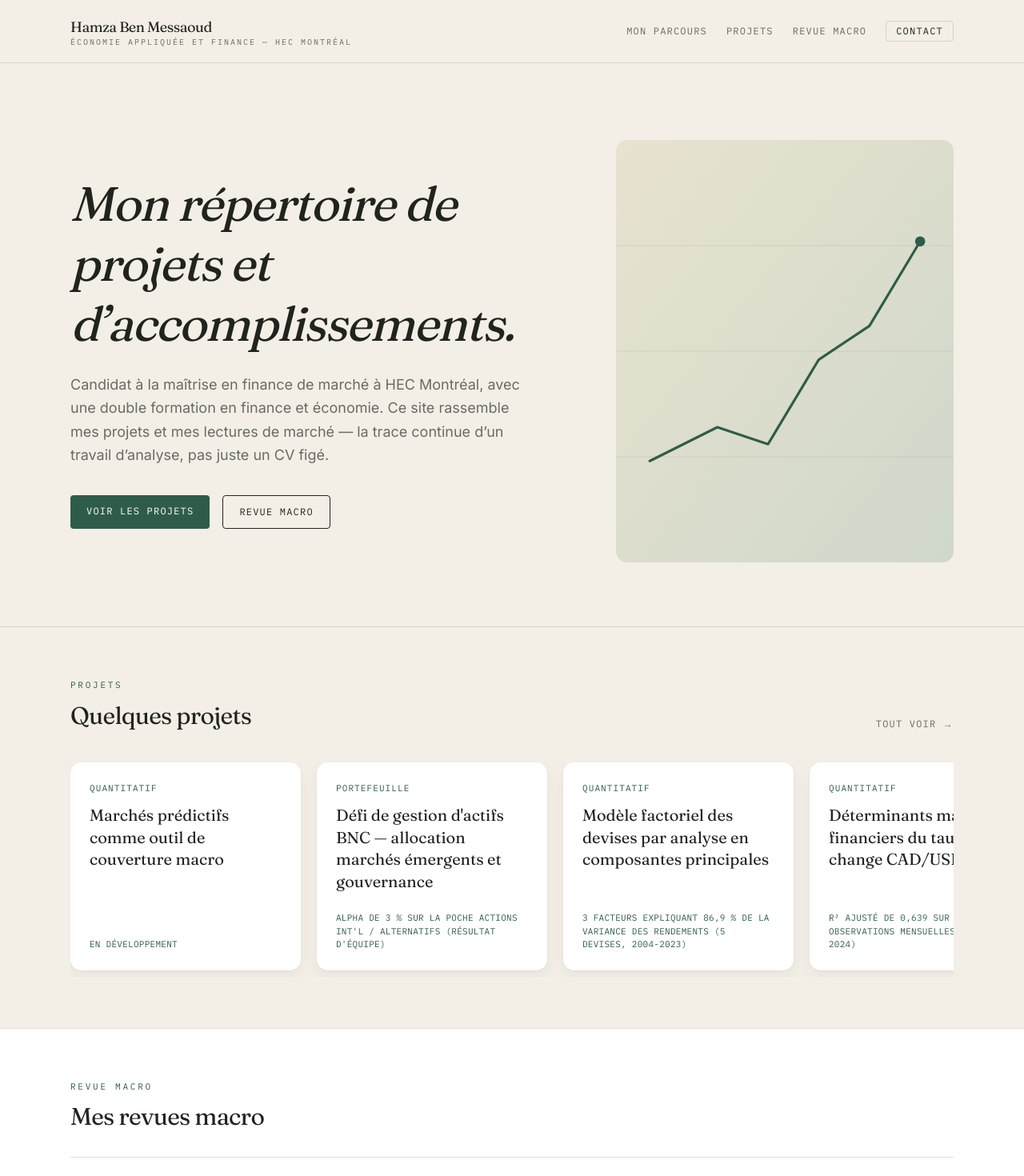
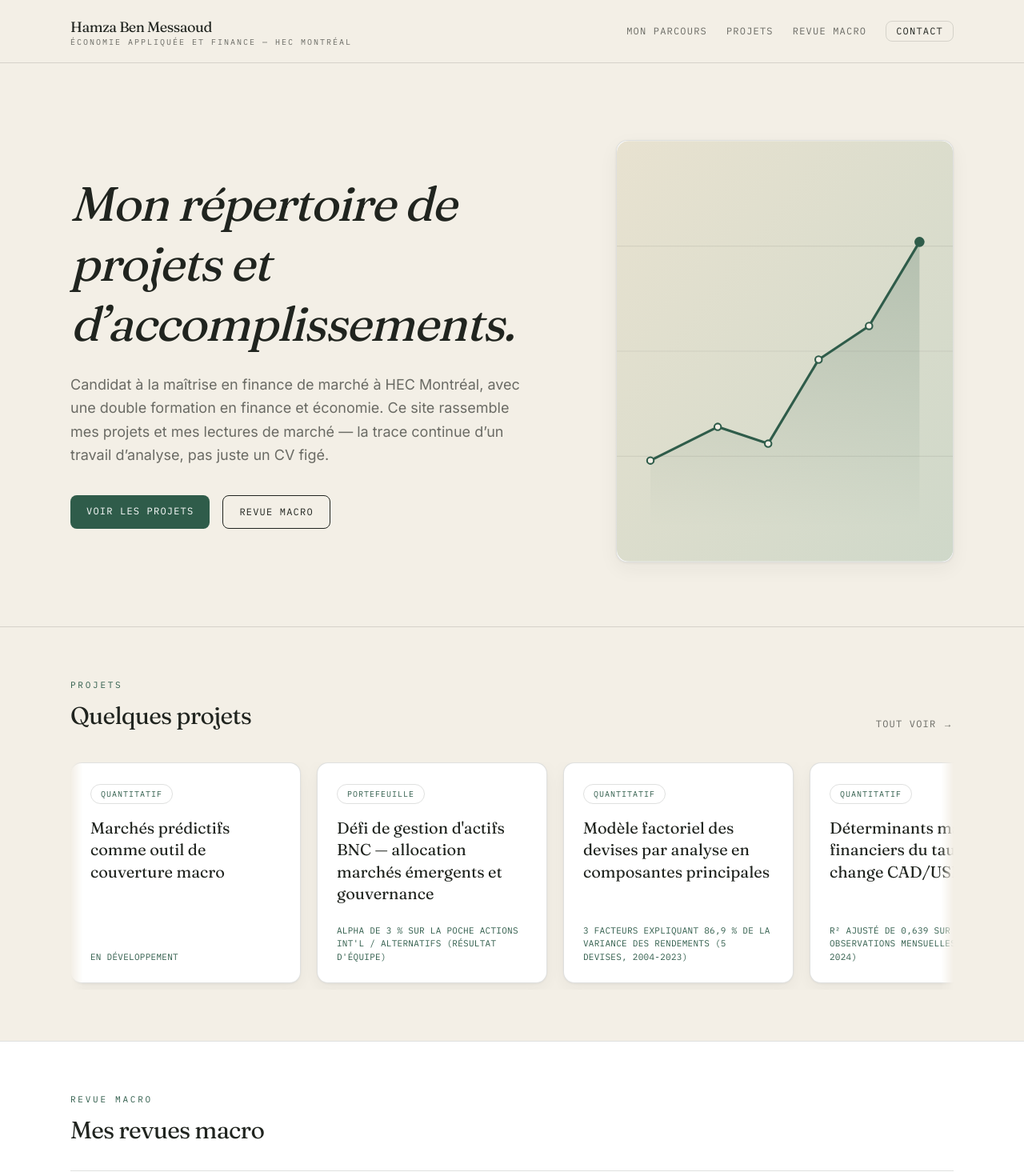
Before and after one commit to benmessaoudhamza13-create/Site-Hamza, a Next.js app: page / in a window 1280 px wide. Shown: the top 1470 px of the page at 80% size. Built offline with nearby package versions, Linux system fonts and the light colour scheme.

Commit message:
avec les noms

```diff
--- a/src/app/apropos/page.tsx
+++ b/src/app/apropos/page.tsx
@@ -41,10 +41,15 @@ const benevolat = [
 
 const sport = ["Triathlon", "Hyrox", "Spartan Race"];
 
-const CV_PATH = "/cv-hamza-benmessaoud.pdf";
+const CV_PATHS = {
+  fr: "/documents/cv-fr.pdf",
+  en: "/documents/cv-en.pdf",
+} as const;
 
 export default function AProposPage() {
   const [cvOpen, setCvOpen] = useState(false);
+  const [cvLang, setCvLang] = useState<"fr" | "en">("fr");
+  const cvPath = CV_PATHS[cvLang];
 
   return (
     <div className="mx-auto max-w-3xl px-6 py-16">
@@ -111,7 +116,7 @@ export default function AProposPage() {
               {benevolat.map((b) => (
                 <span
                   key={b}
-                  className="rounded-[4px] border rule px-2.5 py-1 font-mono text-[10px] uppercase tracking-widest text-dim"
+                  className="rounded-full border rule px-3 py-1 font-mono text-[10px] uppercase tracking-widest text-dim"
                 >
                   {b}
                 </span>
@@ -124,7 +129,7 @@ export default function AProposPage() {
               {sport.map((s) => (
                 <span
                   key={s}
-                  className="rounded-[4px] border rule px-2.5 py-1 font-mono text-[10px] uppercase tracking-widest text-dim"
+                  className="rounded-full border rule px-3 py-1 font-mono text-[10px] uppercase tracking-widest text-dim"
                 >
                   {s}
                 </span>
@@ -144,13 +149,35 @@ export default function AProposPage() {
             onClick={(e) => e.stopPropagation()}
           >
             <div className="flex items-center justify-between border-b rule px-4 py-3">
+              <div className="flex items-center gap-4">
+                <div className="flex overflow-hidden rounded-full border rule font-mono text-[10px] uppercase tracking-widest">
+                  <button
+                    type="button"
+                    onClick={() => setCvLang("fr")}
+                    className={`px-3 py-1 transition-colors duration-200 ease ${
+                      cvLang === "fr" ? "bg-accent text-white" : "text-dim hover:text-accent"
+                    }`}
+                  >
+                    FR
+                  </button>
+                  <button
+                    type="button"
+                    onClick={() => setCvLang("en")}
+                    className={`px-3 py-1 transition-colors duration-200 ease ${
+                      cvLang === "en" ? "bg-accent text-white" : "text-dim hover:text-accent"
+                    }`}
+                  >
+                    EN
+                  </button>
+                </div>
                 <a
-                href={CV_PATH}
+                  href={cvPath}
                   download
                   className="font-mono text-xs uppercase tracking-widest text-accent transition-opacity duration-200 ease hover:opacity-80"
                 >
                   Télécharger
                 </a>
+              </div>
               <button
                 type="button"
                 onClick={() => setCvOpen(false)}
@@ -160,7 +187,7 @@ export default function AProposPage() {
                 <X size={20} />
               </button>
             </div>
-            <iframe src={CV_PATH} className="h-full w-full" />
+            <iframe src={cvPath} className="h-full w-full" />
           </div>
         </div>
       ) : null}
--- a/src/app/globals.css
+++ b/src/app/globals.css
@@ -47,13 +47,23 @@ body {
 
 .card {
   background: var(--card);
+  border: 1px solid var(--line);
   border-radius: 14px;
   box-shadow: 0 1px 3px rgba(32, 36, 31, 0.06), 0 8px 24px rgba(32, 36, 31, 0.05);
-  transition: transform 180ms ease, box-shadow 180ms ease;
+  transition: transform 180ms ease, box-shadow 180ms ease, border-color 180ms ease;
 }
 .card:hover {
   transform: translateY(-2px);
+  border-color: rgba(47, 92, 74, 0.25);
   box-shadow: 0 4px 10px rgba(32, 36, 31, 0.08), 0 16px 32px rgba(32, 36, 31, 0.08);
+}
+
+.no-scrollbar {
+  scrollbar-width: none;
+  -ms-overflow-style: none;
+}
+.no-scrollbar::-webkit-scrollbar {
+  display: none;
 }
 
 @media (prefers-reduced-motion: reduce) {
--- a/src/app/page.tsx
+++ b/src/app/page.tsx
@@ -24,13 +24,13 @@ export default function Home() {
             <div className="mt-9 flex flex-wrap gap-4">
               <Link
                 href="/projets"
-                className="rounded-[4px] bg-accent px-5 py-3 font-mono text-xs uppercase tracking-widest text-white transition-opacity duration-200 ease hover:opacity-90"
+                className="rounded-lg bg-accent px-5 py-3 font-mono text-xs uppercase tracking-widest text-white transition-opacity duration-200 ease hover:opacity-90"
               >
                 Voir les projets
               </Link>
               <Link
                 href="/macro"
-                className="rounded-[4px] border border-text px-5 py-3 font-mono text-xs uppercase tracking-widest transition-colors duration-200 ease hover:border-accent hover:text-accent"
+                className="rounded-lg border border-text px-5 py-3 font-mono text-xs uppercase tracking-widest transition-colors duration-200 ease hover:border-accent hover:text-accent"
               >
                 Revue macro
               </Link>
@@ -38,7 +38,7 @@ export default function Home() {
           </div>
           <svg
             viewBox="0 0 400 500"
-            className="aspect-[4/5] w-full rounded-[14px]"
+            className="card aspect-[4/5] w-full overflow-hidden"
             xmlns="http://www.w3.org/2000/svg"
           >
             <defs>
@@ -46,13 +46,22 @@ export default function Home() {
                 <stop offset="0%" stopColor="#e8e2d0" />
                 <stop offset="100%" stopColor="#cfd8c9" />
               </linearGradient>
+              <linearGradient id="areaGrad" x1="0" y1="0" x2="0" y2="1">
+                <stop offset="0%" stopColor="#2f5c4a" stopOpacity="0.22" />
+                <stop offset="100%" stopColor="#2f5c4a" stopOpacity="0" />
+              </linearGradient>
             </defs>
-            <rect width="400" height="500" fill="url(#bgGrad)" />
+            <rect width="400" height="500" fill="url(#bgGrad)" rx="14" />
             <g stroke="rgba(32,36,31,0.08)" strokeWidth="1">
               <line x1="0" y1="125" x2="400" y2="125" />
               <line x1="0" y1="250" x2="400" y2="250" />
               <line x1="0" y1="375" x2="400" y2="375" />
             </g>
+            <path
+              d="M 40 380 L 120 340 L 180 360 L 240 260 L 300 220 L 360 120 L 360 460 L 40 460 Z"
+              fill="url(#areaGrad)"
+              stroke="none"
+            />
             <path
               d="M 40 380 L 120 340 L 180 360 L 240 260 L 300 220 L 360 120"
               fill="none"
@@ -61,6 +70,15 @@ export default function Home() {
               strokeLinecap="round"
               strokeLinejoin="round"
             />
+            {[
+              [40, 380],
+              [120, 340],
+              [180, 360],
+              [240, 260],
+              [300, 220],
+            ].map(([cx, cy]) => (
+              <circle key={`${cx}-${cy}`} cx={cx} cy={cy} r="4" fill="#f3efe6" stroke="#2f5c4a" strokeWidth="2" />
+            ))}
             <circle cx="360" cy="120" r="6" fill="#2f5c4a" />
           </svg>
         </div>
@@ -85,7 +103,8 @@ export default function Home() {
               Tout voir →
             </Link>
           </div>
-          <div className="flex snap-x snap-mandatory gap-5 overflow-x-auto pb-2">
+          <div className="[mask-image:linear-gradient(to_right,transparent,black_16px,black_calc(100%-16px),transparent)]">
+            <div className="no-scrollbar flex snap-x snap-mandatory gap-5 overflow-x-auto pb-2">
               {highlights.map((p) => (
                 <Link
                   key={p.slug}
@@ -93,10 +112,10 @@ export default function Home() {
                   className="card group flex w-72 shrink-0 snap-start flex-col justify-between gap-6 p-6"
                 >
                   <div>
-                  <p className="font-mono text-[11px] uppercase tracking-widest text-accent">
+                    <span className="inline-block rounded-full border rule px-3 py-1 font-mono text-[10px] uppercase tracking-widest text-accent">
                       {p.categorie}
-                  </p>
-                  <h3 className="mt-3 font-display text-xl leading-snug">
+                    </span>
+                    <h3 className="mt-4 font-display text-xl leading-snug">
                       {p.titre}
                     </h3>
                   </div>
@@ -105,6 +124,7 @@ export default function Home() {
                   </p>
                 </Link>
               ))}
+            </div>
           </div>
         </div>
       </section>
--- a/src/app/projets/page.tsx
+++ b/src/app/projets/page.tsx
@@ -59,7 +59,7 @@ export default function ProjetsPage() {
                 {p.tags.map((t) => (
                   <span
                     key={t}
-                    className="rounded-[4px] border rule px-2.5 py-1 font-mono text-[10px] uppercase tracking-widest text-dim"
+                    className="rounded-full border rule px-3 py-1 font-mono text-[10px] uppercase tracking-widest text-dim"
                   >
                     {t}
                   </span>
@@ -74,7 +74,7 @@ export default function ProjetsPage() {
                 <div className="mt-5">
                   <iframe
                     src={p.document}
-                    className="h-[500px] w-full rounded border rule"
+                    className="h-[500px] w-full rounded-lg border rule"
                   />
                   <a
                     href={p.document}
--- a/src/components/Nav.tsx
+++ b/src/components/Nav.tsx
@@ -30,7 +30,7 @@ export default function Nav() {
           ))}
           <Link
             href="/contact"
-            className="rounded-[4px] border rule px-3 py-1 font-mono text-xs uppercase tracking-widest transition-colors hover:border-accent hover:text-accent"
+            className="rounded-lg border rule px-3 py-1 font-mono text-xs uppercase tracking-widest transition-colors duration-200 ease hover:border-accent hover:text-accent"
           >
             Contact
           </Link>
--- a/src/data/projets.ts
+++ b/src/data/projets.ts
@@ -46,6 +46,7 @@ export const projets: Projet[] = [
       "Résultat d'équipe : alpha de 3 % généré via couverture Delta-Gamma sur la poche Alternatifs, suivi VaR et tracking error",
     ],
     tags: ["Allocation d'actifs", "Marchés émergents", "Gouvernance", "Macro discrétionnaire"],
+    credits: ["la cohorte de stagiaires 2025 FBNGP"],
   },
   {
     slug: "modele-factoriel-devises",
@@ -80,7 +81,7 @@ export const projets: Projet[] = [
     ],
     tags: ["Macro", "Devises", "Pétro-devise", "OLS"],
     document: "/documents/cad-usd-determinants.pdf",
-    credits: [], // TODO: noms à confirmer
+    credits: ["Louis-Thomas", "Alexis", "William"],
   },
   {
     slug: "blackberry-dcf",
```
Also changed, not shown: 2 other files (tests, documents, lock files or other folders). Lines whose indentation alone changed are shown as unchanged.
